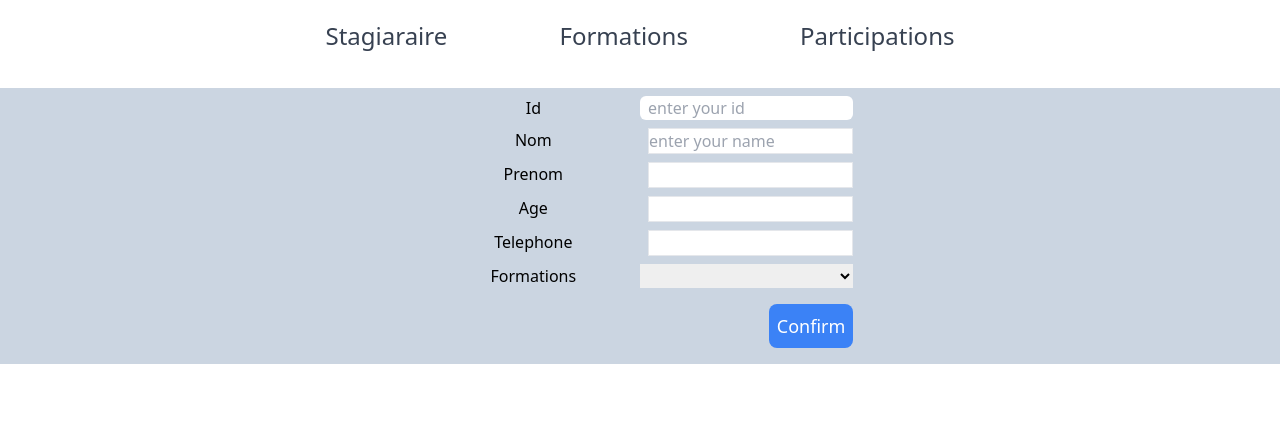
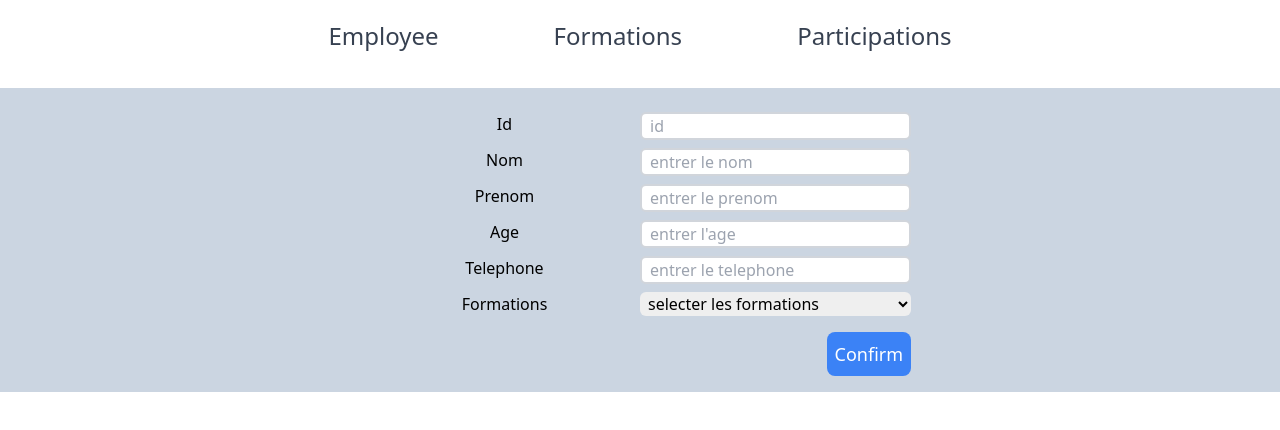
Before and after one commit to rngmahdi/gestion-formations, a React (Vite) app: page /employee/1 in a window 1280 px wide. Shown: the top 430 px of the page. Built offline with nearby package versions, Linux system fonts and the light colour scheme; data requests are answered from the project's data file.

Commit message:
edit employee page is modified

```diff
--- a/db.json
+++ b/db.json
@@ -169,6 +169,14 @@
           "date": "13/11/2024"
         }
       ]
+    },
+    {
+      "id": 11,
+      "nom": "thompson",
+      "prenom": "jhon",
+      "age": 31,
+      "telephone": "0732109876",
+      "formations": []
     }
   ],
   "formations": [
--- a/src/layouts/Layout.jsx
+++ b/src/layouts/Layout.jsx
@@ -10,7 +10,7 @@ const Layout = () => {
               to={"/"}
               className=" text-gray-700 hover:text-blue-400 dark:text-gray-400"
             >
-              Stagiaraire
+              Employee
             </Link>
           </li>
           <li className="">
--- a/src/output.css
+++ b/src/output.css
@@ -630,10 +630,6 @@ video {
   align-content: center;
 }
 
-.content-end {
-  align-content: flex-end;
-}
-
 .items-center {
   align-items: center;
 }
@@ -644,6 +640,10 @@ video {
 
 .justify-center {
   justify-content: center;
+}
+
+.justify-between {
+  justify-content: space-between;
 }
 
 .justify-evenly {
@@ -662,12 +662,16 @@ video {
   border-radius: 0.25rem;
 }
 
+.rounded-lg {
+  border-radius: 0.5rem;
+}
+
 .rounded-md {
   border-radius: 0.375rem;
 }
 
-.rounded-lg {
-  border-radius: 0.5rem;
+.rounded-sm {
+  border-radius: 0.125rem;
 }
 
 .border {
@@ -678,8 +682,22 @@ video {
   border-width: 0px;
 }
 
+.border-2 {
+  border-width: 2px;
+}
+
 .border-b {
   border-bottom-width: 1px;
+}
+
+.border-gray-300 {
+  --tw-border-opacity: 1;
+  border-color: rgb(209 213 219 / var(--tw-border-opacity));
+}
+
+.bg-blue-500 {
+  --tw-bg-opacity: 1;
+  background-color: rgb(59 130 246 / var(--tw-bg-opacity));
 }
 
 .bg-gray-100 {
@@ -702,25 +720,21 @@ video {
   background-color: rgb(255 255 255 / var(--tw-bg-opacity));
 }
 
-.bg-blue-500 {
+.bg-red-800 {
   --tw-bg-opacity: 1;
-  background-color: rgb(59 130 246 / var(--tw-bg-opacity));
+  background-color: rgb(153 27 27 / var(--tw-bg-opacity));
 }
 
-.bg-transparent {
-  background-color: transparent;
+.p-2 {
+  padding: 0.5rem;
 }
 
 .p-4 {
   padding: 1rem;
 }
 
-.p-3 {
-  padding: 0.75rem;
-}
-
-.p-2 {
-  padding: 0.5rem;
+.p-1 {
+  padding: 0.25rem;
 }
 
 .px-4 {
@@ -731,6 +745,11 @@ video {
 .px-6 {
   padding-left: 1.5rem;
   padding-right: 1.5rem;
+}
+
+.py-0 {
+  padding-top: 0px;
+  padding-bottom: 0px;
 }
 
 .py-1 {
@@ -753,9 +772,9 @@ video {
   padding-bottom: 1.25rem;
 }
 
-.py-0 {
-  padding-top: 0px;
-  padding-bottom: 0px;
+.px-1 {
+  padding-left: 0.25rem;
+  padding-right: 0.25rem;
 }
 
 .pb-3 {
@@ -766,16 +785,16 @@ video {
   padding-bottom: 1rem;
 }
 
-.pt-4 {
-  padding-top: 1rem;
-}
-
 .pl-2 {
   padding-left: 0.5rem;
 }
 
 .pr-7 {
   padding-right: 1.75rem;
+}
+
+.pt-4 {
+  padding-top: 1rem;
 }
 
 .text-left {
@@ -786,9 +805,18 @@ video {
   text-align: center;
 }
 
+.align-middle {
+  vertical-align: middle;
+}
+
 .text-2xl {
   font-size: 1.5rem;
   line-height: 2rem;
+}
+
+.text-lg {
+  font-size: 1.125rem;
+  line-height: 1.75rem;
 }
 
 .text-xl {
@@ -799,11 +827,6 @@ video {
 .text-xs {
   font-size: 0.75rem;
   line-height: 1rem;
-}
-
-.text-lg {
-  font-size: 1.125rem;
-  line-height: 1.75rem;
 }
 
 .font-bold {
@@ -834,10 +857,40 @@ video {
   color: rgb(255 255 255 / var(--tw-text-opacity));
 }
 
+.decoration-red-500 {
+  text-decoration-color: #ef4444;
+}
+
+.decoration-2 {
+  text-decoration-thickness: 2px;
+}
+
 .shadow {
   --tw-shadow: 0 1px 3px 0 rgb(0 0 0 / 0.1), 0 1px 2px -1px rgb(0 0 0 / 0.1);
   --tw-shadow-colored: 0 1px 3px 0 var(--tw-shadow-color), 0 1px 2px -1px var(--tw-shadow-color);
   box-shadow: var(--tw-ring-offset-shadow, 0 0 #0000), var(--tw-ring-shadow, 0 0 #0000), var(--tw-shadow);
+}
+
+.ring-0 {
+  --tw-ring-offset-shadow: var(--tw-ring-inset) 0 0 0 var(--tw-ring-offset-width) var(--tw-ring-offset-color);
+  --tw-ring-shadow: var(--tw-ring-inset) 0 0 0 calc(0px + var(--tw-ring-offset-width)) var(--tw-ring-color);
+  box-shadow: var(--tw-ring-offset-shadow), var(--tw-ring-shadow), var(--tw-shadow, 0 0 #0000);
+}
+
+.ring-1 {
+  --tw-ring-offset-shadow: var(--tw-ring-inset) 0 0 0 var(--tw-ring-offset-width) var(--tw-ring-offset-color);
+  --tw-ring-shadow: var(--tw-ring-inset) 0 0 0 calc(1px + var(--tw-ring-offset-width)) var(--tw-ring-color);
+  box-shadow: var(--tw-ring-offset-shadow), var(--tw-ring-shadow), var(--tw-shadow, 0 0 #0000);
+}
+
+.ring-red-600 {
+  --tw-ring-opacity: 1;
+  --tw-ring-color: rgb(220 38 38 / var(--tw-ring-opacity));
+}
+
+.hover\:bg-blue-600:hover {
+  --tw-bg-opacity: 1;
+  background-color: rgb(37 99 235 / var(--tw-bg-opacity));
 }
 
 .hover\:text-blue-400:hover {
@@ -845,9 +898,40 @@ video {
   color: rgb(96 165 250 / var(--tw-text-opacity));
 }
 
+.focus\:border:focus {
+  border-width: 1px;
+}
+
+.focus\:border-0:focus {
+  border-width: 0px;
+}
+
+.focus\:outline-none:focus {
+  outline: 2px solid transparent;
+  outline-offset: 2px;
+}
+
+.focus\:outline-1:focus {
+  outline-width: 1px;
+}
+
+.focus\:outline-slate-800:focus {
+  outline-color: #1e293b;
+}
+
+.focus\:outline-slate-500:focus {
+  outline-color: #64748b;
+}
+
 .focus\:ring-2:focus {
   --tw-ring-offset-shadow: var(--tw-ring-inset) 0 0 0 var(--tw-ring-offset-width) var(--tw-ring-offset-color);
   --tw-ring-shadow: var(--tw-ring-inset) 0 0 0 calc(2px + var(--tw-ring-offset-width)) var(--tw-ring-color);
+  box-shadow: var(--tw-ring-offset-shadow), var(--tw-ring-shadow), var(--tw-shadow, 0 0 #0000);
+}
+
+.focus\:ring-1:focus {
+  --tw-ring-offset-shadow: var(--tw-ring-inset) 0 0 0 var(--tw-ring-offset-width) var(--tw-ring-offset-color);
+  --tw-ring-shadow: var(--tw-ring-inset) 0 0 0 calc(1px + var(--tw-ring-offset-width)) var(--tw-ring-color);
   box-shadow: var(--tw-ring-offset-shadow), var(--tw-ring-shadow), var(--tw-shadow, 0 0 #0000);
 }
 
@@ -858,6 +942,17 @@ video {
 .focus\:ring-indigo-600:focus {
   --tw-ring-opacity: 1;
   --tw-ring-color: rgb(79 70 229 / var(--tw-ring-opacity));
+}
+
+.active\:ring-2:active {
+  --tw-ring-offset-shadow: var(--tw-ring-inset) 0 0 0 var(--tw-ring-offset-width) var(--tw-ring-offset-color);
+  --tw-ring-shadow: var(--tw-ring-inset) 0 0 0 calc(2px + var(--tw-ring-offset-width)) var(--tw-ring-color);
+  box-shadow: var(--tw-ring-offset-shadow), var(--tw-ring-shadow), var(--tw-shadow, 0 0 #0000);
+}
+
+.active\:ring-blue-200:active {
+  --tw-ring-opacity: 1;
+  --tw-ring-color: rgb(191 219 254 / var(--tw-ring-opacity));
 }
 
 .group:hover .group-hover\:block {
--- a/src/pages/employee/EditEmployee.jsx
+++ b/src/pages/employee/EditEmployee.jsx
@@ -19,34 +19,70 @@ export default function EditEmployee() {
   }, []);
   return (
     <div>
-      <form className="flex flex-col mt-4 justify-center items-center bg-slate-300 py-2">
-        <div className="grid grid-cols-2 mb-2 w-1/3 text-center">
+      <form className="flex mt-4 justify-center content-center items-center bg-slate-300 py-2">
+        <div className="flex flex-col mt-4 justify-center">
+          <div className="grid grid-cols-2 mb-2 text-center">
             <label htmlFor="id">Id</label>
-          <input type="text" name="id" placeholder="enter your id " className="rounded-md border-0 bg-white py-0 pl-2 pr-7 text-gray-500 focus:ring-2 focus:ring-inset focus:ring-indigo-600 " />
+            <input
+              type="text"
+              name="id"
+              placeholder="id"
+              className="rounded-md border-2 border-gray-300 bg-white py-0 pl-2 pr-7 text-gray-500 focus:outline-slate-500 focus:outline-1  "
+            />
           </div>
-        <div className="grid grid-cols-2 mb-2 w-1/3 text-center">
+          <div className="grid grid-cols-2 mb-2 text-center">
             <label htmlFor="nom">Nom</label>
-          <input type="text" name="nom" placeholder="enter your name" className="border ml-2" />
+            <input
+              type="text"
+              name="nom"
+              placeholder="entrer le nom"
+              className="rounded-md border-2 border-gray-300 bg-white py-0 pl-2 pr-7 text-gray-500 focus:outline-slate-500 focus:outline-1 "
+            />
           </div>
-        <div className="grid grid-cols-2 mb-2 w-1/3 text-center">
+          <div className="grid grid-cols-2 mb-2 text-center">
             <label htmlFor="prenom">Prenom</label>
-          <input type="text" name="prenom" className="border ml-2" />
+            <input
+              type="text"
+              name="prenom"
+              placeholder="entrer le prenom"
+              className="rounded-md border-2 border-gray-300 bg-white py-0 pl-2 pr-7 text-gray-500 focus:outline-slate-500 focus:outline-1"
+            />
           </div>
-        <div className="grid grid-cols-2 mb-2 w-1/3 text-center">
+          <div className="grid grid-cols-2 mb-2 text-center">
             <label htmlFor="age">Age</label>
-          <input type="number" name="age" className="border ml-2" />
+            <input
+              type="number"
+              name="age"
+              placeholder="entrer l'age"
+              className="rounded-md border-2 border-gray-300 bg-white py-0 pl-2 pr-7 text-gray-500 focus:outline-slate-500 focus:outline-1"
+            />
           </div>
-        <div className="grid grid-cols-2 mb-2 w-1/3 text-center">
+          <div className="grid grid-cols-2 mb-2 text-center">
             <label htmlFor="telephone">Telephone</label>
-          <input type="text" name="telephone" className="border ml-2" />
+            <input
+              type="text"
+              name="telephone"
+              placeholder="entrer le telephone"
+              className="rounded-md border-2 border-gray-300 bg-white py-0 pl-2 pr-7 text-gray-500 focus:outline-slate-500 focus:outline-1"
+            />
           </div>
-        <div className="grid grid-cols-2 mb-2 w-1/3 text-center">
+          <div className="grid grid-cols-2 mb-2  text-center">
             <label htmlFor="formations">Formations</label>
             {/* <input type="text" name="telephone" className="border ml-2"/> */}
-          <select name="" id=""></select>
+            <select name="formations" id="formations" className="rounded-md px-1">
+              <option value="-1" selected>selecter les formations</option>
+              {formations.map((formation)=>{
+                return (
+                  <option value={formation.id}>{formation.title}</option>
+                )
+              })}
+            </select>
           </div>
-        <div className="w-1/3 my-2  flex justify-end ">
-          <button className="rounded-lg bg-blue-500 text-white text-lg p-2">Confirm</button>
+          <div className=" my-2  flex justify-end ">
+            <button className="rounded-lg bg-blue-500 text-white text-lg p-2">
+              Confirm
+            </button>
+          </div>
         </div>
       </form>
     </div>
```
Also changed, not shown: src/pages/Employee.jsx (+11 -6 lines). Lines whose indentation alone changed are shown as unchanged.
